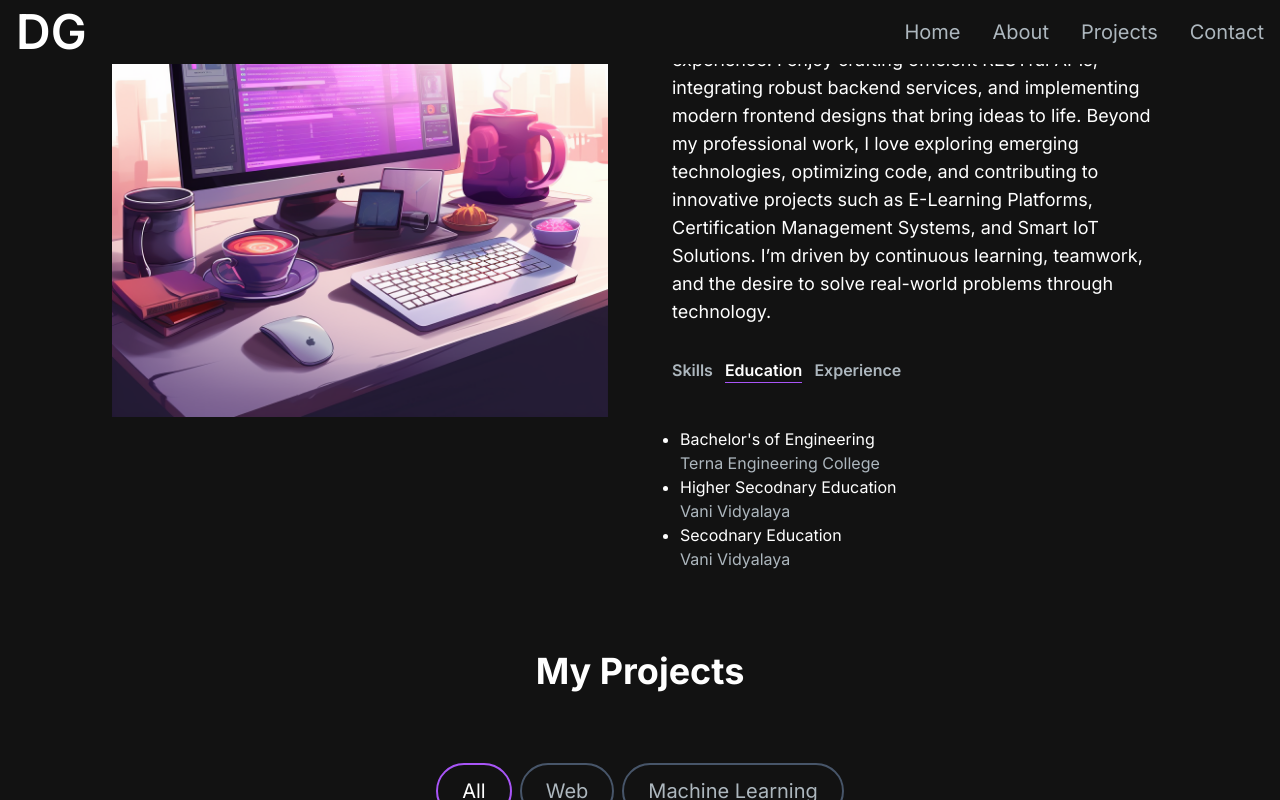
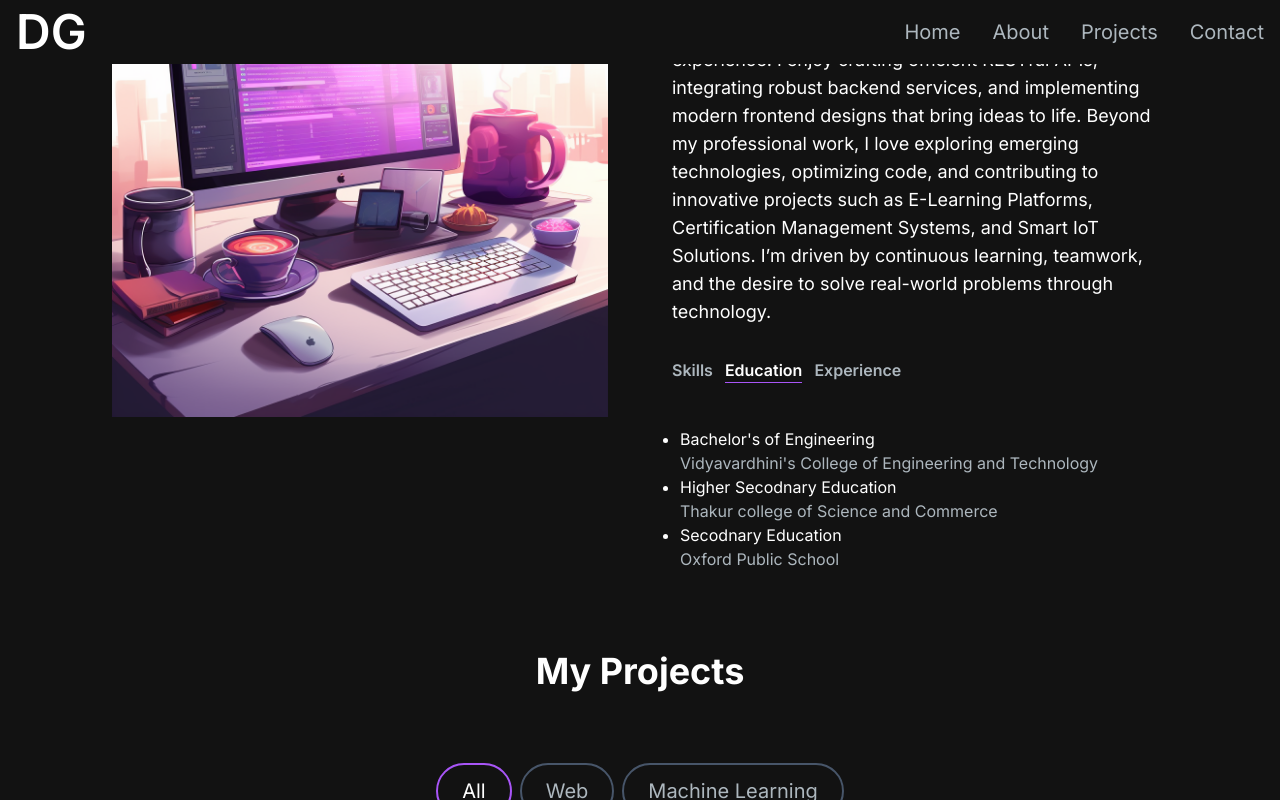
Before and after one commit to Chandan0080/Portfolio, a Next.js app: page / in a window 1280 px wide. Both pictures are taken after a click on the button "Education". Shown: the part 938-1738 px from the top of the page. Built offline with nearby package versions, Linux system fonts and the light colour scheme.

Commit message:
Code changes

```diff
--- a/src/app/components/AboutSection.jsx
+++ b/src/app/components/AboutSection.jsx
@@ -37,15 +37,15 @@ const TAB_DATA = [
       <div>
         <ul className="list-disc pl-2">
           <li>Bachelor&apos;s of Engineering</li>
-          <p className="text-[#ADB7BE]">Terna Engineering College</p>
+          <p className="text-[#ADB7BE]">Vidyavardhini's College of Engineering and Technology</p>
         </ul>
         <ul className="list-disc pl-2">
           <li>Higher Secodnary Education</li>
-          <p className="text-[#ADB7BE]">Vani Vidyalaya</p>
+          <p className="text-[#ADB7BE]">Thakur college of Science and Commerce</p>
         </ul>
         <ul className="list-disc pl-2">
           <li>Secodnary Education</li>
-          <p className="text-[#ADB7BE]">Vani Vidyalaya</p>
+          <p className="text-[#ADB7BE]">Oxford Public School</p>
         </ul>
       </div>
     ),
--- a/src/app/components/HeroSection.jsx
+++ b/src/app/components/HeroSection.jsx
@@ -49,7 +49,7 @@ const HeroSection = () => {
                                 Contact Me
                         </button>
                     </a>
-                    <a href="/Deepak_CV.pdf" download="cv" className="flex flex-col  justify-center gap-4">
+                    <a href="/CHANDAN_CV.pdf" download="cv" className="flex flex-col  justify-center gap-4">
                         <button  class="bg-gradient-to-r from-blue-500 via-purple-500 to-pink-500 hover:from-pink-500 hover:to-purple-600 text-white font-bold py-3 px-6 rounded-full shadow-lg transform transition-all duration-500 ease-in-out hover:scale-110 hover:brightness-110 hover:animate-pulse active:animate-bounce">
                                 Download CV
                         </button>
```
Also changed, not shown: 2 other files (tests, documents, lock files or other folders).
